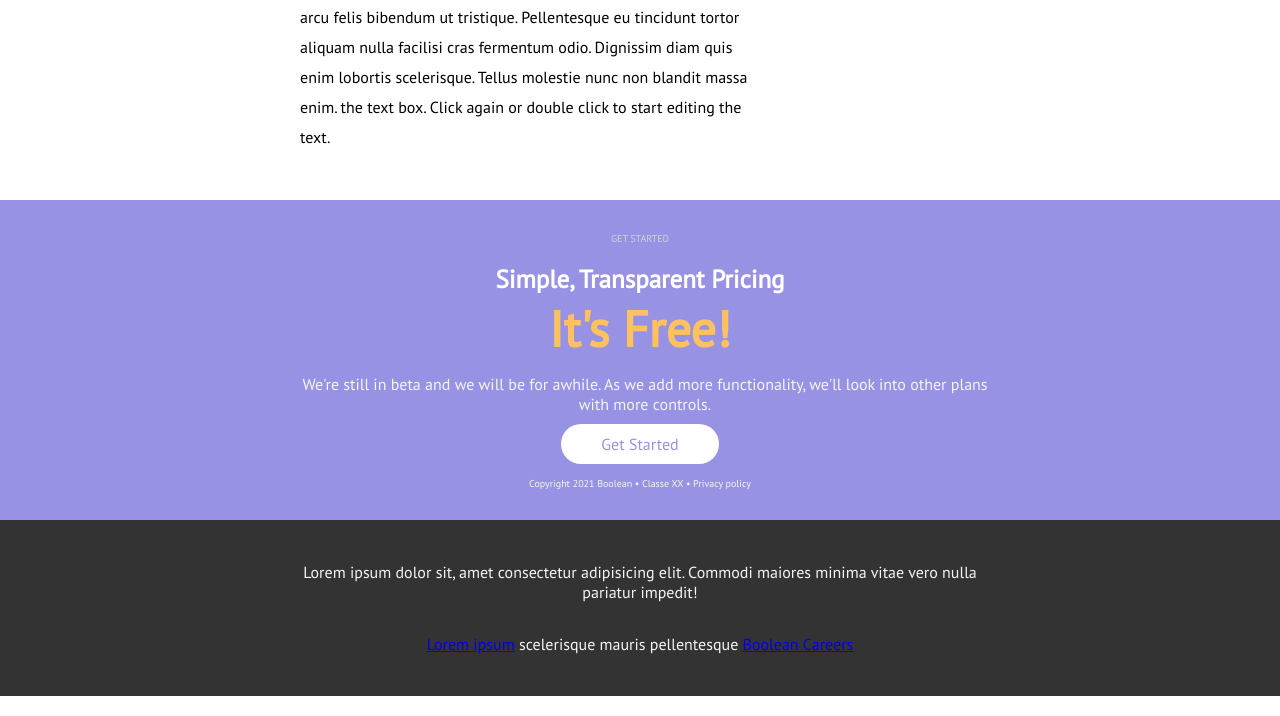
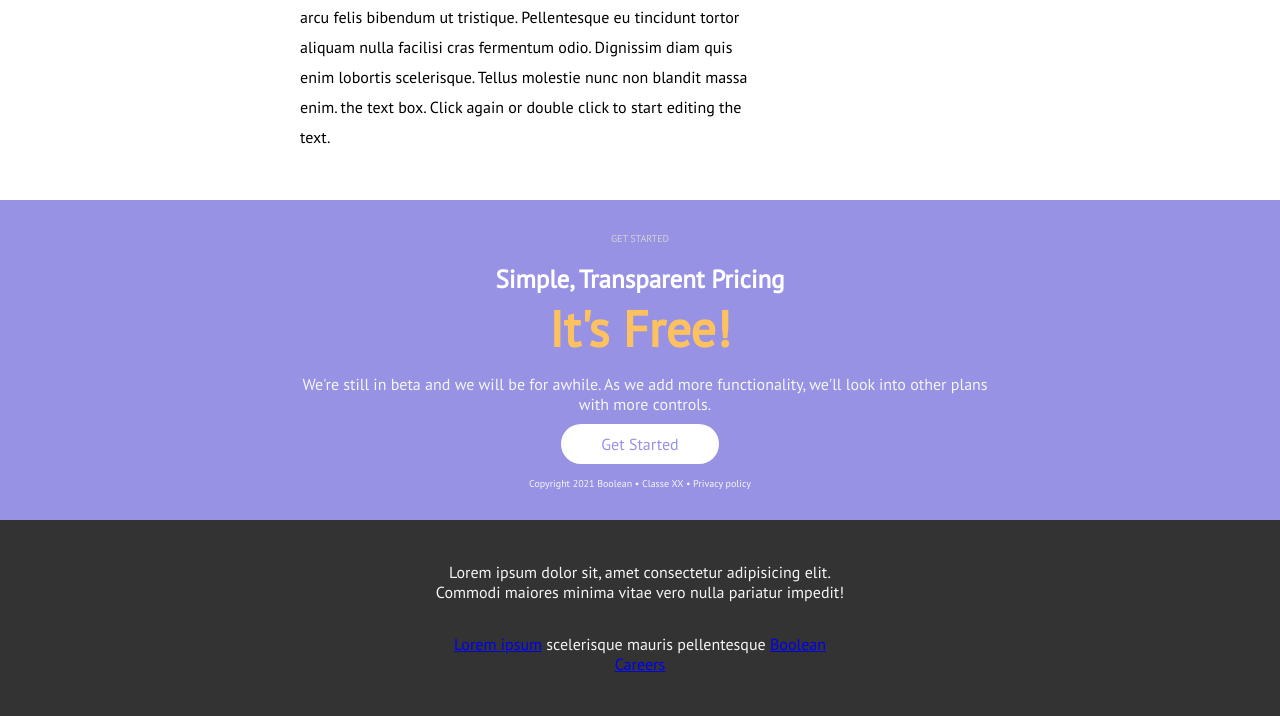
Before and after one commit to StefanRaluca/htmlcss-responsive-layout, a plain HTML site: page index.html in a window 1280 px wide. Shown: the part 3263-3979 px from the top of the page. Drawn offline with Linux system fonts and the light colour scheme.

Commit message:
add flex footer and col md 6

```diff
--- a/assets/style.css
+++ b/assets/style.css
@@ -450,14 +450,19 @@ body {
     font-size: 10px;
     color: whitesmoke;
 }
+
 /* start footer*/
-#footer_site{
+#footer_site {
     background-color: var(--responsive--dark);
     color: whitesmoke;
     text-align: center;
     padding: 10px;
 }
 
+.footer {
+    flex-direction: column;
+    align-content: center;
+}
 
 /* mobile first  */
 
@@ -484,6 +489,12 @@ body {
     .col-12 {
         width: 100%;
     }
+
+
+    .col-md-6 {
+        width: 70%
+    }
+
 
 }
 
@@ -520,7 +531,12 @@ body {
     .col-lg-6 {
         width: calc((100% / 12) * 6);
     }
+
+    .col-md-6 {
+        width: 60%;
+    }
 }
+
 
 /* desktop */
 
--- a/index.html
+++ b/index.html
@@ -449,25 +449,27 @@
     <!-- footer with 2 cards  -->
     <footer id="footer_site">
         <div class="container">
-            <div class="row">
-                <div class="col-12">
+            <div class="row footer">
+                <div class="col-12 col-md-6">
 
                     <div class="top_footer">
                         Lorem ipsum dolor sit, amet consectetur adipisicing elit. Commodi maiores
                         minima vitae vero nulla pariatur impedit!
                     </div>
                 </div>
-            </div>
-            <div class="col-12">
+                <div class="col-12 col-md-6">
                     <div class="bottom_footer">
                         <a href="#">Lorem ipsum</a>
 
                         <span> scelerisque mauris pellentesque</span>
 
-                    <a href="#">Boolean Careers
-                    </a>
+                        <a href="#">Boolean Careers</a>
+
                     </div>
                 </div>
+
+
+
             </div>
         </div>
     </footer>
```
Lines whose indentation alone changed are shown as unchanged.
